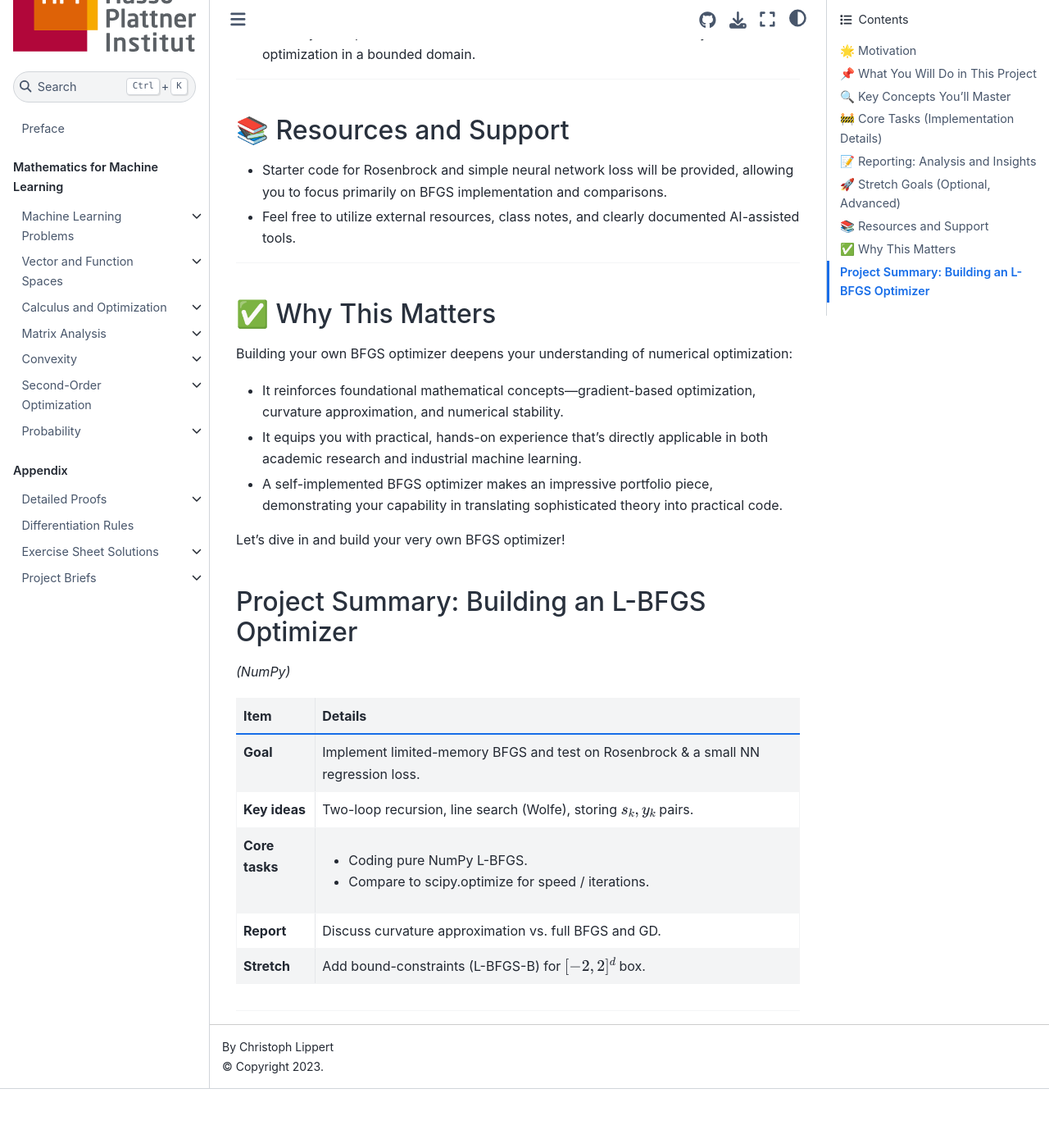
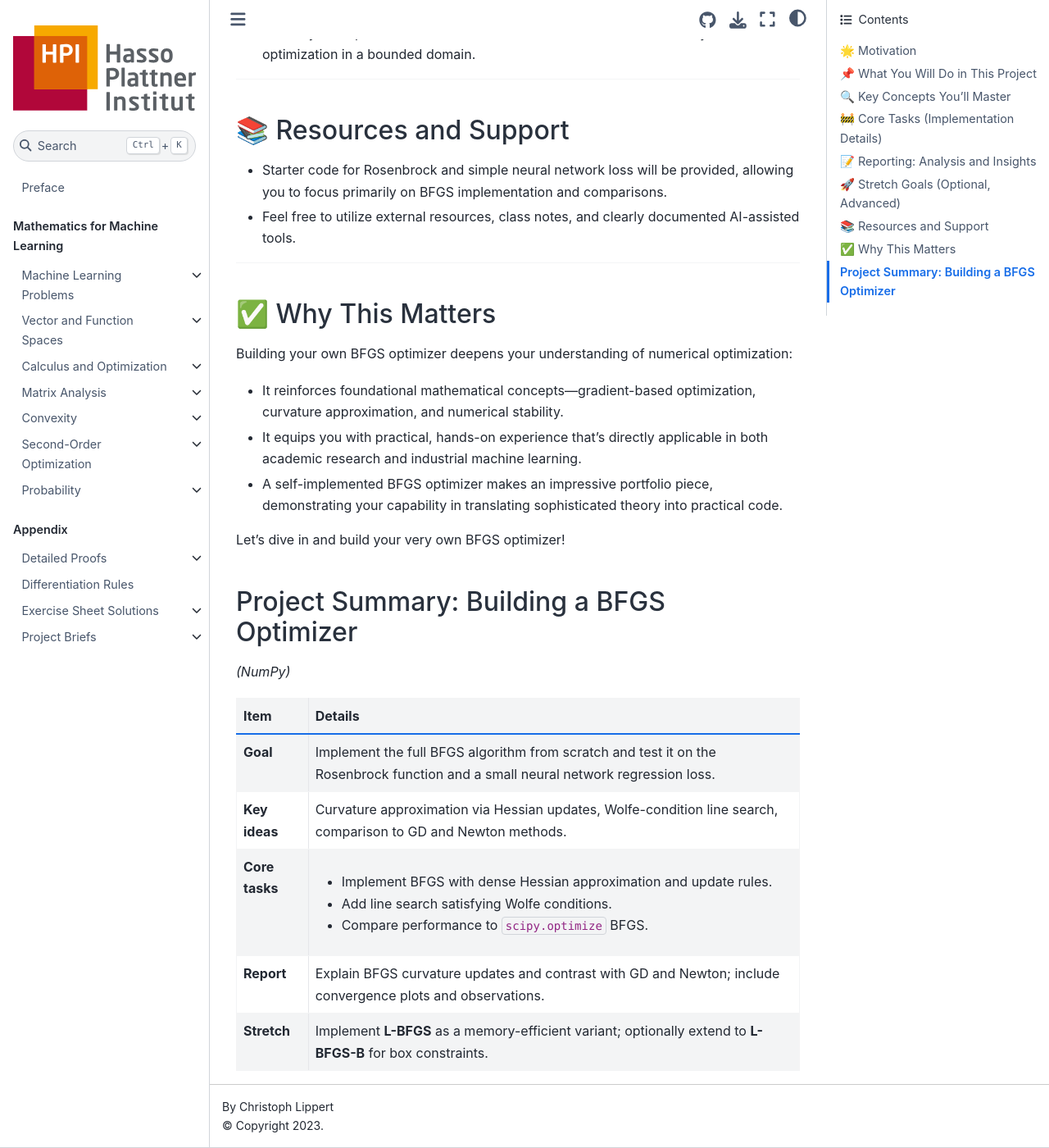
Before and after one commit to HealthML/Math4ML, a Jupyter Book: the page built from book/appendix/BFGS_opt.md, in a window 1280 px wide and 1400 px high, scrolled down 2624 px. Shown: the whole window at 82% size. Built offline with Jupyter Book 1.0.4 settings and Sphinx 7.4.7 and the Sphinx Book theme 1.1.4, drawn with Linux system fonts in a browser that asks for light colours; pages that are not in the unit, such as notebooks, are missing from menus; comment, search, counter and statistics services are not loaded; before the commit the page ends 3952 px from its top, so only the background shows below that.

Commit message:
changed LBFGS to BFGS

```diff
--- a/book/appendix/BFGS_opt.md
+++ b/book/appendix/BFGS_opt.md
@@ -114,16 +114,14 @@
 
 Let's dive in and build your very own BFGS optimizer!
 
-## Project Summary: Building an L-BFGS Optimizer
+## Project Summary: Building a BFGS Optimizer
 
 *(NumPy)*
 
-| Item           | Details                                                                                               |
-| -------------- | ----------------------------------------------------------------------------------------------------- |
-| **Goal**       | Implement limited-memory BFGS and test on Rosenbrock & a small NN regression loss.                    |
-| **Key ideas**  | Two-loop recursion, line search (Wolfe), storing $s_k, y_k$ pairs.                                    |
-| **Core tasks** | <ul><li>Coding pure NumPy L-BFGS.</li><li>Compare to scipy.optimize for speed / iterations.</li></ul> |
-| **Report**     | Discuss curvature approximation vs. full BFGS and GD.                                                 |
-| **Stretch**    | Add bound-constraints (L-BFGS-B) for $[-2,2]^d$ box.                                                  |
-
----
+| Item           | Details                                                                                                                                                                                        |
+| -------------- | ---------------------------------------------------------------------------------------------------------------------------------------------------------------------------------------------- |
+| **Goal**       | Implement the full BFGS algorithm from scratch and test it on the Rosenbrock function and a small neural network regression loss.                                                              |
+| **Key ideas**  | Curvature approximation via Hessian updates, Wolfe-condition line search, comparison to GD and Newton methods.                                                                                 |
+| **Core tasks** | <ul><li>Implement BFGS with dense Hessian approximation and update rules.</li><li>Add line search satisfying Wolfe conditions.</li><li>Compare performance to `scipy.optimize` BFGS.</li></ul> |
+| **Report**     | Explain BFGS curvature updates and contrast with GD and Newton; include convergence plots and observations.                                                                                    |
+| **Stretch**    | Implement **L-BFGS** as a memory-efficient variant; optionally extend to **L-BFGS-B** for box constraints.                                                                                     |
```
